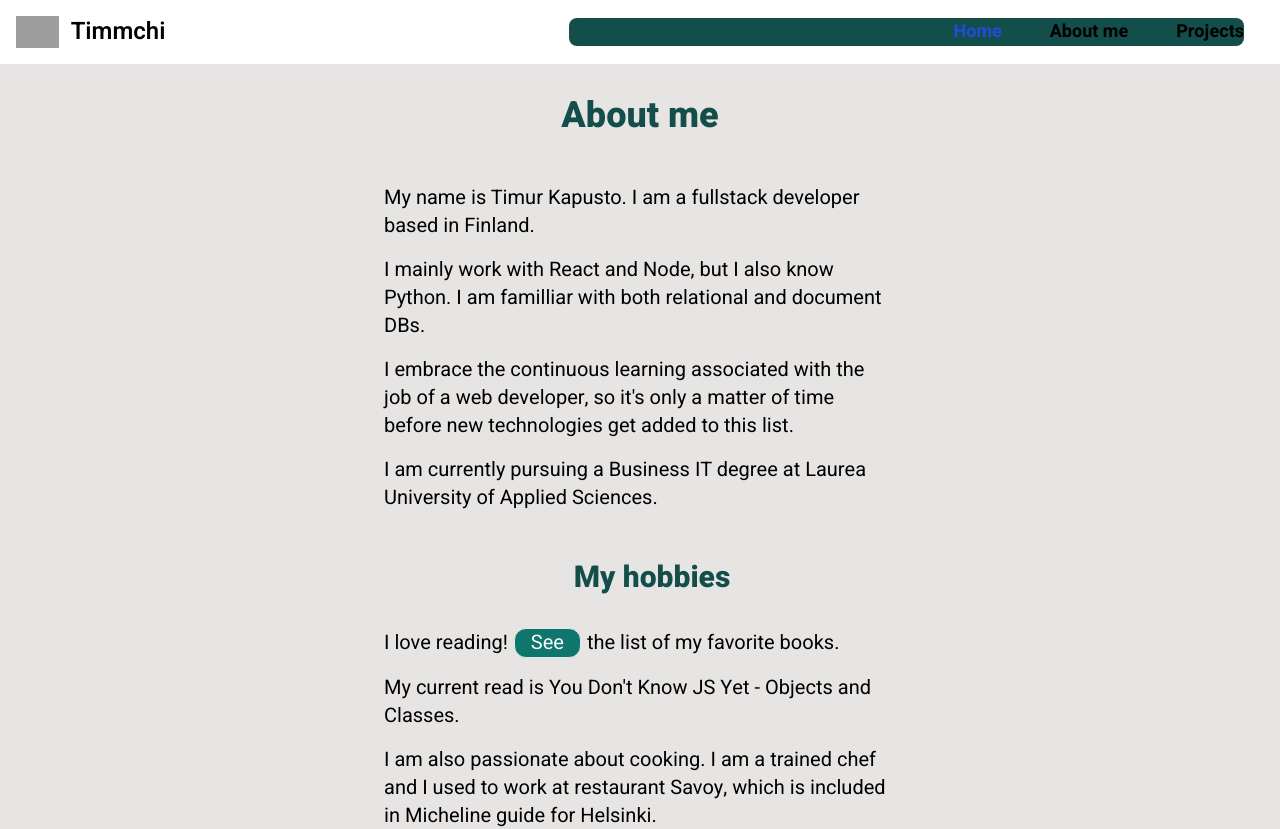
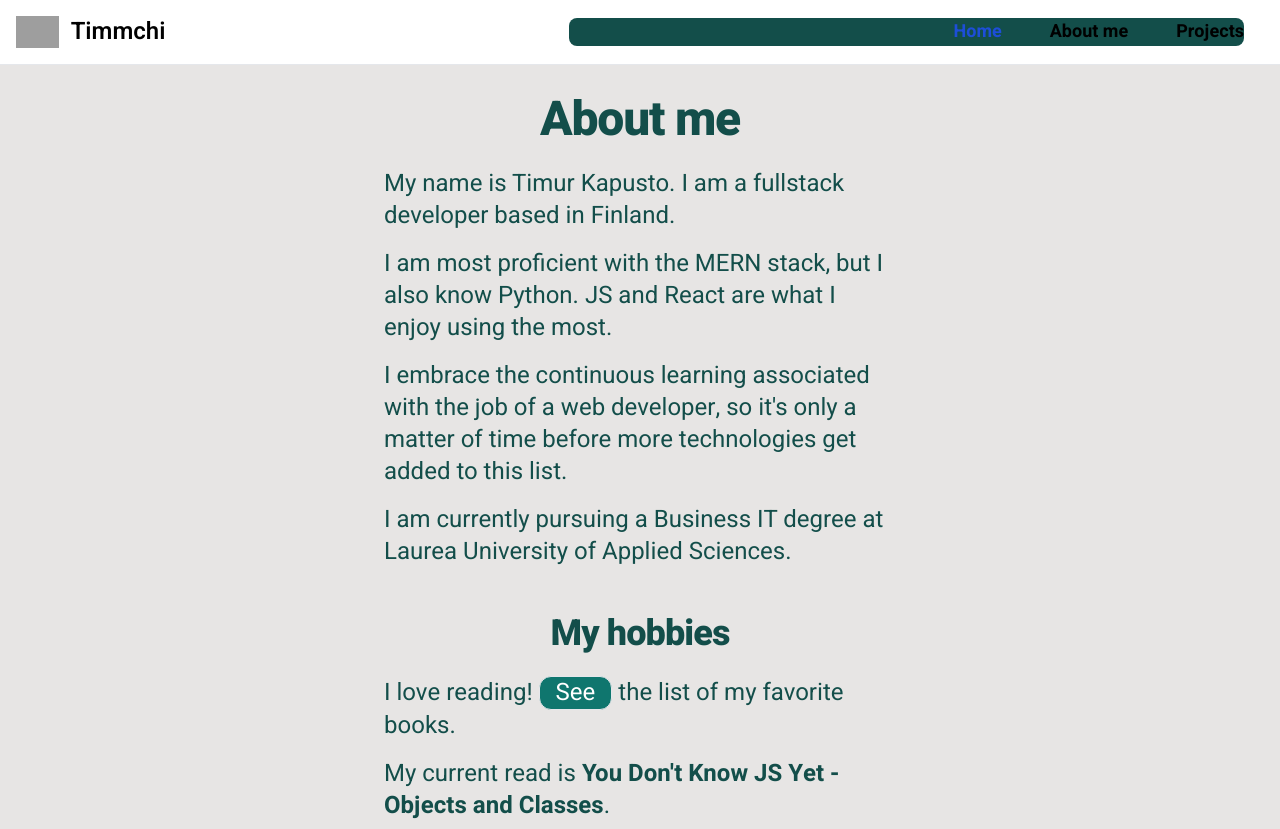
Before and after one commit to timmchi/timmchi.github.io, a React (Vite) app: page /about in a window 1280 px wide. Shown: the top 829 px of the page. Built offline with nearby package versions, Linux system fonts and the light colour scheme; grey boxes are pictures that could not be loaded.

Commit message:
tech card component, project card style, about section

```diff
--- a/data/projectData.js
+++ b/data/projectData.js
@@ -7,23 +7,23 @@ export const projects = [
             { url: 'https://encrypted-tbn0.gstatic.com/images?q=tbn:ANd9GcQx-j7TRghl9jpykKcP7QHZPz8dl0dk_Um49w&s', projectName: 'Kinology' },
             { url: 'https://pbs.twimg.com/profile_images/1534365794074755073/ClZmdMG8_400x400.jpg', projectName: 'Kinology' }
         ],
-        description: 'Movie app',
+        description: 'Search for, like and comment on movies',
         detailedDescription: 'wip',
-        technologiesUsed: [],
+        technologiesUsed: ['React', 'Node', 'MUI', 'MongoDB', 'TMDB API', 'Playwright'],
         link: 'https://kinology-movie-app.onrender.com',
         github: 'https://github.com/timmchi/kinology-movie-app'
     },
     {
         id: 2,
-        name: 'Bossanova Breakfast',
+        name: 'Bossanova Breakfast WIP',
         images: [
             { url: 'https://storage.googleapis.com/petbacker/images/blog/2021/orange-cat-slept-whole-day-gone-viral/fat-cat-sleeping-every-time-4.jpg', projectName: 'Bossanova' },
             { url: 'https://encrypted-tbn0.gstatic.com/images?q=tbn:ANd9GcQx-j7TRghl9jpykKcP7QHZPz8dl0dk_Um49w&s', projectName: 'Bossanova' },
             { url: 'https://pbs.twimg.com/profile_images/1534365794074755073/ClZmdMG8_400x400.jpg', projectName: 'Bossanova' }
         ],
-        description: 'Radio station and breakfast selection',
+        description: 'Radio station and breakfast selection based on location',
         detailedDescription: 'wip',
-        technologiesUsed: [],
+        technologiesUsed: ['React', 'React Query', 'Google Maps API', 'MUI'],
         link: 'https://bossanova-breakfast.onrender.com',
         github: 'https://github.com/timmchi/bossanova-breakfast'
     },
@@ -37,7 +37,7 @@ export const projects = [
         ],
         description: 'Guess a location based on a google street view',
         detailedDescription: 'wip',
-        technologiesUsed: [],
+        technologiesUsed: ['React', 'Node', 'Google Maps API', 'Tailwind'],
         link: 'place guesser link',
         github: 'place guesser repo'
     },
--- a/src/components/About.jsx
+++ b/src/components/About.jsx
@@ -6,25 +6,25 @@ const About = () => {
 
     return (
         <div className='pt-12'>
-            <div className="flex flex-col justify-center items-center">
-                <div className="text-xl">
-                    <h1 className="font-extrabold text-teal-900 text-4xl text-center px-6 py-12">About me</h1>
+            <div className="flex flex-col justify-center items-center text-teal-900">
+                <div className="text-2xl">
+                    <h1 className="font-extrabold text-5xl text-center pt-12 pb-6 tracking-tight leading-none">About me</h1>
                     <p className="w-auto max-w-lg mb-4">My name is Timur Kapusto. I am a fullstack developer based in Finland.</p>
-                    <p className="w-auto max-w-lg mb-4">I mainly work with React and Node, but I also know Python. I am familliar with both relational and document DBs.</p>
+                    <p className="w-auto max-w-lg mb-4">I am most proficient with the MERN stack, but I also know Python. JS and React are what I enjoy using the most.</p>
                     <p className="w-auto max-w-lg mb-4">I embrace the continuous learning associated with the job of a web developer,
-                        so it's only a matter of time before new technologies get added to this list.</p>
+                        so it's only a matter of time before more technologies get added to this list.</p>
                     <p className="w-auto max-w-lg mb-4">I am currently pursuing a Business IT degree at Laurea University of Applied Sciences.</p>
                 </div>
-                <div className="text-xl">
+                <div className="text-2xl">
                     <div>
-                        <h2 className="font-extrabold text-center text-teal-900 text-3xl pl-6 py-8">My hobbies</h2>
+                        <h2 className="font-extrabold text-center text-4xl pt-8 pb-6 tracking-tight leading-none">My hobbies</h2>
                         <p className="w-auto max-w-lg mb-4">I love reading!
                         <button className="border bg-teal-700 hover:bg-teal-900 text-white rounded-xl px-4 mx-1.5" onClick={() => setIsBookListHidden(!isBookListHidden)}>See</button>the list of my favorite books.
                         </p>
-                        <ul className={`${isBookListHidden ? 'hidden' : 'flex'} gap-4`}>
+                        <ul className={`${isBookListHidden ? 'hidden' : 'flex'} gap-4 text-lg`}>
                             {books.map(book => <li key={book.id}>{book.title}</li>)}
                         </ul>
-                        <p className="w-auto max-w-lg mb-4">My current read is You Don't Know JS Yet - Objects and Classes.</p>
+                        <p className="w-auto max-w-lg mb-4">My current read is <strong>You Don't Know JS Yet - Objects and Classes</strong>.</p>
                     </div>
                     <div>
                         <p className="w-auto max-w-lg mb-4">I am also passionate about cooking. I am a trained chef and I used to work at restaurant Savoy, which is included in Micheline guide for Helsinki.</p>
--- a/src/components/ProjectCard.jsx
+++ b/src/components/ProjectCard.jsx
@@ -1,5 +1,6 @@
 import { Link, useNavigate } from "react-router-dom"
 import Carousel from "./Carousel"
+import TechCard from "./TechCard";
 import { FaExternalLinkAlt, FaGithub } from "react-icons/fa";
 
 const ProjectCard = ({ project }) => {
@@ -10,15 +11,20 @@ const ProjectCard = ({ project }) => {
             <div className="basis-2/3 text-center text-teal-900 align-center justify-center self-center">
                 <h3 className="text-4xl font-bold pb-6">{project.name}</h3>
                 <p className="text-2xl">{project.description}</p>
-                <a className="flex text-xl justify-center align-center gap-2 pt-2" href={project.link} target="_blank">
-                    Link
-                    <FaExternalLinkAlt className="mt-0.5"/>
-                </a>
-                <a href={project.github} className="flex items-center justify-center align-middle text-xl" target="_blank"> Repository
+                <ul className="flex justify-center gap-2 py-4 ">
+                    {project.technologiesUsed.map(tech => <TechCard key={`${project.id}-${tech}`}techName={tech} />)}
+                </ul>
+                <div className="flex justify-center gap-4 items-center divide-x-2 divide-teal-900">
+                    <a className="flex text-xl justify-center align-center gap-2" href={project.link} target="_blank">
+                        Link
+                        <FaExternalLinkAlt className="mt-0.5"/>
+                    </a>
+                    <a href={project.github} className="flex items-center justify-center align-middle text-xl pl-4" target="_blank"> Repository
 
-                    <FaGithub className="h-8 w-8 pl-2"/>
-                </a>
-                <button className="p-2 mt-10 text-xl font-bold text-white bg-teal-700 hover:bg-teal-900 rounded-full w-64" onClick={() => navigate(`/projects/${project.id}`)}>
+                        <FaGithub className="h-8 w-8 pl-2"/>
+                    </a>
+                </div>
+                <button className="p-2 mt-5 text-xl font-bold text-white bg-teal-700 hover:bg-teal-900 rounded-full w-64" onClick={() => navigate(`/projects/${project.id}`)}>
                     Read more
                 </button>
             </div>
--- /dev/null
+++ b/src/components/TechCard.jsx
@@ -0,0 +1,9 @@
+const TechCard = ({ techName }) => {
+    return (
+        <li className="bg-teal-700 bg-opacity-70 py-[4px] text-white font-bold px-1 rounded-lg">
+            {techName}
+        </li>
+    )
+}
+
+export default TechCard
```
